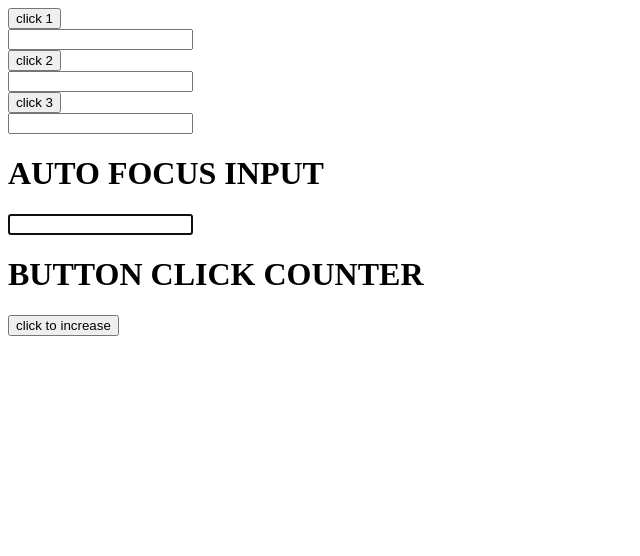
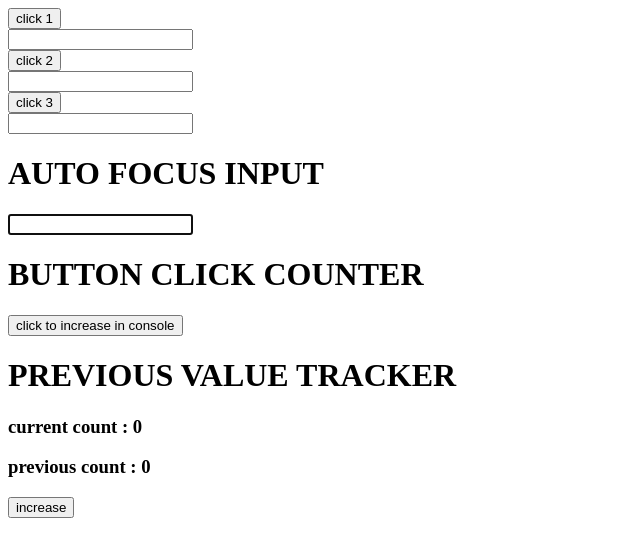
Before and after one commit to mdyasinreza1510/LEARNING_REACT, a React (Vite) app in the folder project1/: page / in a window 1280 px wide. Shown: the top 556 px of the page, without its empty margins (0-640 px from the left). Built offline with nearby package versions, Linux system fonts and the light colour scheme.

Commit message:
practiced a previous count rtracker by useref

```diff
--- a/project1/src/UseRef.jsx
+++ b/project1/src/UseRef.jsx
@@ -87,9 +87,17 @@ function inc(){
     console.log(countref.current);
 }
 
+//q3.......................PREVIOUS VALUE TRACKER......................
 
+const [count ,setcount]=useState(0);
 
-
+function addcount(){
+    setcount(count+1);
+}
+const preref=useRef(0);
+useEffect(()=>{
+    preref.current = count;
+},[count])
 
 
     return(<>
@@ -116,11 +124,18 @@ function inc(){
 {/* .................................... BUTTON CLICK COUNTER........ */}
 <div>
     <h1> BUTTON CLICK COUNTER</h1>
-    <button onClick={inc}> click to increase</button>
+    <button onClick={inc}> click to increase in console</button>
 </div>
 
 
+{/* ..................................PREVIOUS VALUE TRACKER..........*/}
 
+<div>
+    <h1>PREVIOUS VALUE TRACKER</h1>
+    <h3>current count : {count}</h3>
+    <h3>previous count : {preref.current}</h3>
+    <button onClick={addcount}>increase</button>
+</div>
     </>);
 
 }
```
